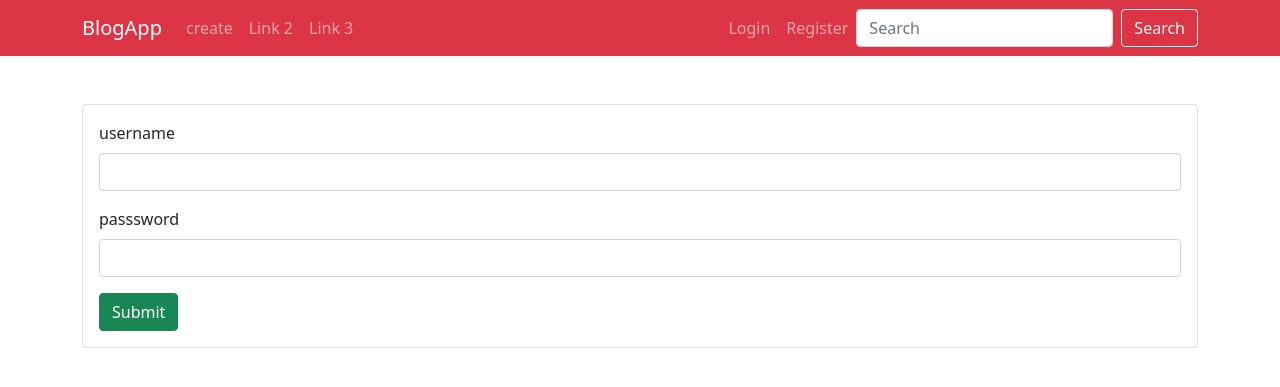
After one commit to samettopcu88/MovieBlogApp, a PHP site: page /login.php in a window 1280 px wide. The commit adds this page. Shown: the top 387 px of the page. Run offline with PHP 8.4, Linux system fonts and the light colour scheme.

Commit message:
cookies processes are done

```diff
--- a/libs/vars.php
+++ b/libs/vars.php
@@ -1,5 +1,11 @@
 <?php
-    $kategoriler = array("Macera","Dram","Komedi","Korku","Bilim Kurgu");
+$kategoriler = array("Macera", "Dram", "Komedi", "Korku", "Bilim Kurgu");
+
+const user = array(
+    "username" => "ahmetkaya",
+    "password" => "123456",
+    "name" => "Ahmet Kaya"
+);
 
 $filmler = array(
     "1" => array(
@@ -41,5 +47,4 @@
 );
 
 
-        const limit = 100;
-?>
+const limit = 85;
--- /dev/null
+++ b/login.php
@@ -0,0 +1,58 @@
+<?php
+require "libs/vars.php";
+require "libs/function.php";
+
+
+if (isset($_POST["login"])) {
+    $username = $_POST["username"];
+    $password = $_POST["password"];
+
+    if ($username == user["username"] and $password == user["password"]) {
+
+        setcookie("auth[username]", $username, time() + (60 * 60));
+        setcookie("auth[name]", $username, time() + (60 * 60));
+
+        header('Location: index.php');
+    } else {
+        echo "<div class='alert alert-danger mb-0 text-center'>Yanlış Kullanıcı adı veya şifre</div>";
+    }
+}
+
+
+?>
+<?php include "views/_header.php"; ?>
+<?php include "views/_navbar.php"; ?>
+
+<div class="container my-5">
+
+    <div class="row">
+
+        <div class="col-12">
+
+            <div class="card">
+                <div class="card-body">
+                    <form action="login.php" method="POST">
+                        <div class="mb-3">
+                            <label for="username" class="form-label">username</label>
+                            <input type="text" class="form-control" name="username" id="username">
+                        </div>
+                        <div class="mb-3">
+                            <label for="password" class="form-label">passsword</label>
+                            <input type="password" class="form-control" name="password" id="password">
+                        </div>
+                        <input type="submit" name="login" value="Submit" class="btn btn-success">
+                    </form>
+                </div>
+            </div>
+        </div>
+
+
+
+    </div>
+</div>
+</div>
+
+<?php include "views/_footer.php" ?>
+</body>
+
+</html>
--- a/views/_navbar.php
+++ b/views/_navbar.php
@@ -12,7 +12,7 @@ if (!empty($_GET['q'])) {
 ?>
 <nav class="navbar navbar-expand-lg navbar-dark bg-danger">
     <div class="container">
-        <a href="/blog-app" class="navbar-brand">BlogApp</a>
+        <a href="/" class="navbar-brand">BlogApp</a>
 
         <div class="collapse navbar-collapse">
             <ul class="navbar-nav me-auto mb-2 mb-lg-0">
@@ -26,6 +26,27 @@ if (!empty($_GET['q'])) {
                     <a href="#" class="nav-link">Link 3</a>
                 </li>
             </ul>
+            <ul class="navbar-nav mb-2 mb-lg-0">
+
+                <?php if (isset($_COOKIE["auth"])): ?>
+                    <li class="nav-item">
+                        <a href="logout.php" class="nav-link">Logout</a>
+                    </li>
+                    <li class="nav-item">
+                        <a href="#" class="nav-link">Hoşgeldiniz, <?php echo $_COOKIE["auth"]["name"] ?></a>
+                    </li>
+                <?php else: ?>
+                    <li class="nav-item">
+                        <a href="login.php" class="nav-link">Login</a>
+                    </li>
+                    <li class="nav-item">
+                        <a href="#" class="nav-link">Register</a>
+                    </li>
+                <?php endif; ?>
+
+
+
+            </ul>
 
             <form action="index.php" class="d-flex" method="GET">
                 <input type="text" name="q" class="form-control me-2" placeholder="Search">
```
Also changed, not shown: logout.php (added, +7 -0 lines). Lines whose indentation alone changed are shown as unchanged.
